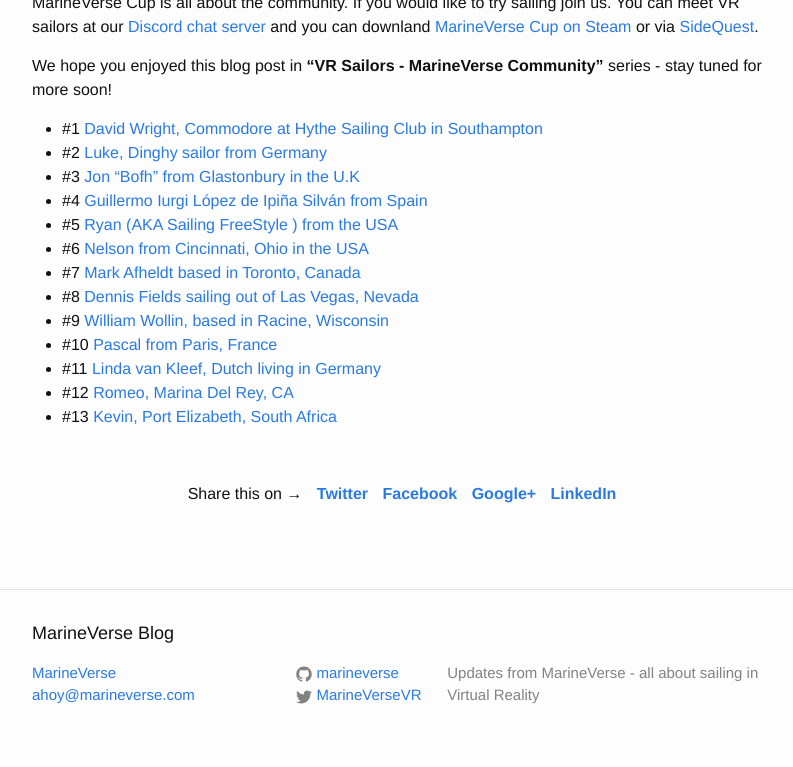
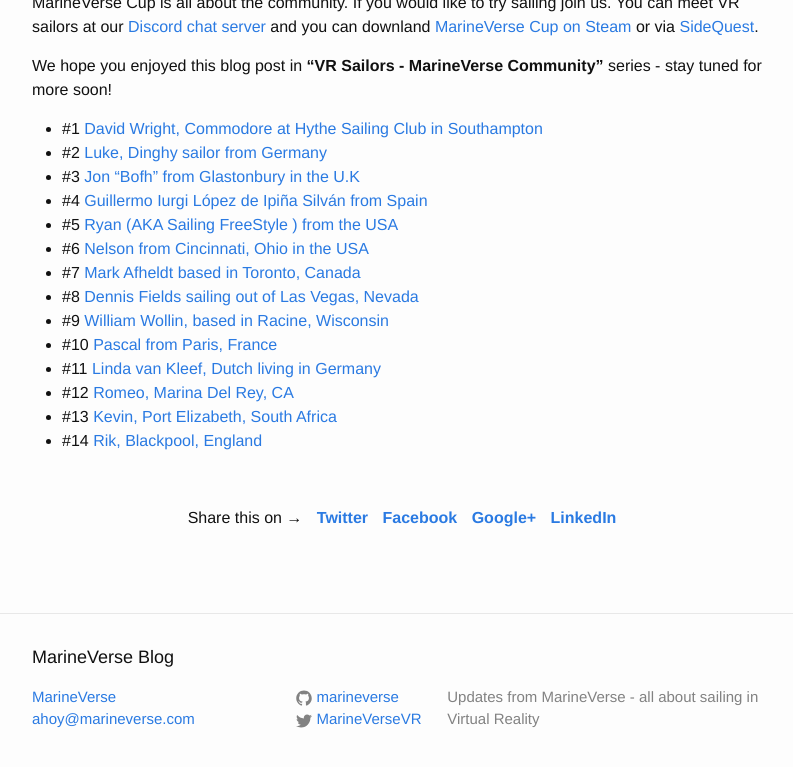
Before and after one commit to marineverse/marineverse.github.io, a Jekyll site: the page built from _posts/2020-05-09-vr-sailors-marineverse-cup-community-pascal.markdown, in a window 1280 px wide and 900 px high, scrolled down 2795 px, cut to the strip 109-876 px from the top of the window. Shown: the whole strip, without its empty margins (238-1031 px from the left). Built offline with Jekyll 4.4.1, drawn with Linux system fonts in a browser that asks for light colours; comment, search, counter and statistics services are not loaded.

Commit message:
adding navigation

```diff
--- a/_includes/community-series.markdown
+++ b/_includes/community-series.markdown
@@ -11,3 +11,4 @@
   - #11 [Linda van Kleef, Dutch living in Germany](https://blog.marineverse.com/marineverse/2020/05/11/vr-sailors-marineverse-cup-community-linda-van-kleef.html)
   - #12 [Romeo, Marina Del Rey, CA](https://blog.marineverse.com/marineverse/2020/05/16/vr-sailors-marineverse-cup-community-romeo.html)
   - #13 [Kevin, Port Elizabeth, South Africa](https://blog.marineverse.com/marineverse/2020/05/29/vr-sailors-marineverse-cup-community-kevin.html)
+  - #14 [Rik, Blackpool, England](https://blog.marineverse.com/marineverse/2020/08/18/vr-sailors-marineverse-cup-community-rik.html)
```
